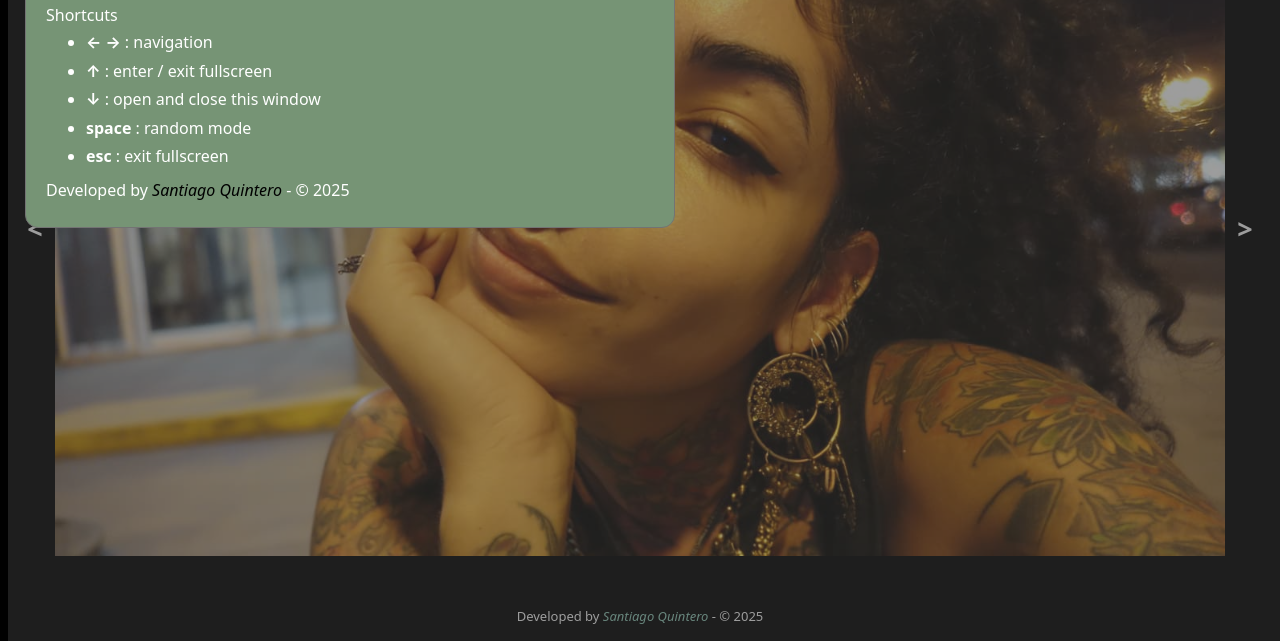
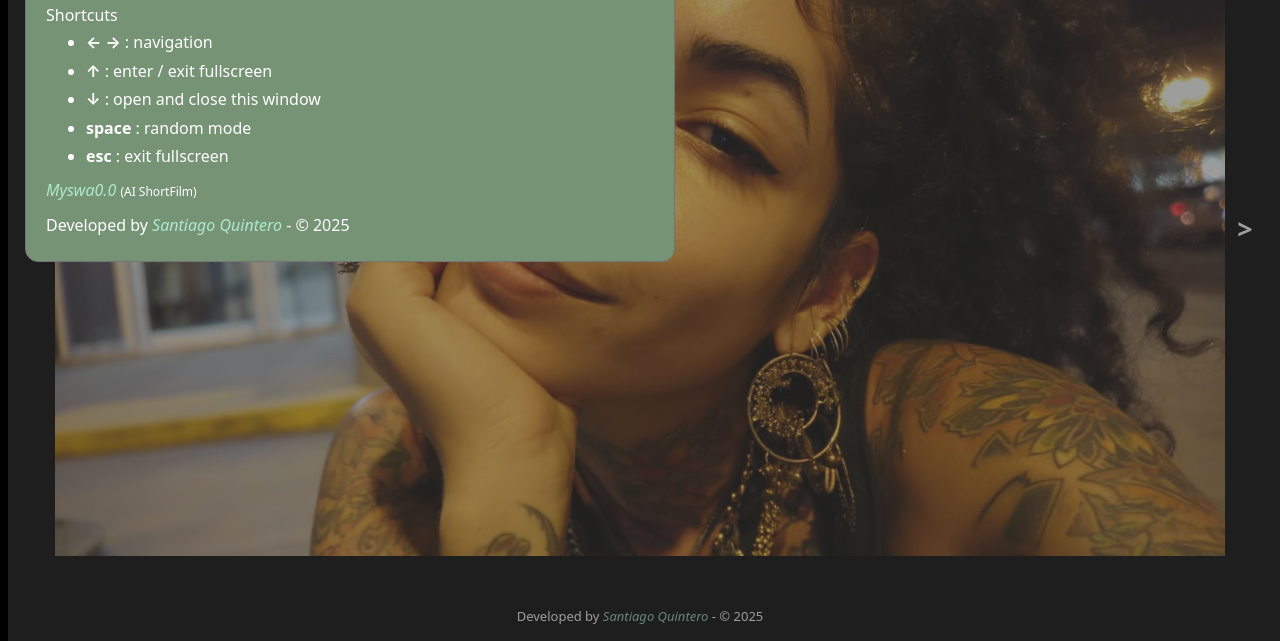
Before and after one commit to SantiRock/ai_gallery, a plain HTML site: page index.html in a window 1280 px wide. Shown: the part 159-800 px from the top of the page. Drawn offline with nearby package versions, Linux system fonts and the light colour scheme.

Commit message:
nov imgs + video

```diff
--- a/index.html
+++ b/index.html
@@ -40,6 +40,7 @@
             <li id="fullscreen"><b>space</b> : modo random</li>
             <li id="exitfs"><b>esc</b> : salir de fullscreen</li>
           </ul>
+          <p><a class="art2" href="https://vimeo.com/1133305245" target="_blank">Myswa0.0</a> <span class="aisf">(AI ShortFilm)</span></p>
           <p class="footer">Developed by <a class="art2" href="https://www.instagram.com/_a1v8/" target="_blank">Santiago Quintero</a> - © 2025</p>
         </div>
       </div>
--- a/styles.css
+++ b/styles.css
@@ -59,7 +59,11 @@ footer {
 
 .art2 {
     font-style: italic;
-    color:rgb(0, 0, 0);
+    color:rgb(174, 233, 204);
+}
+
+.aisf {
+    font-size: 12px;
 }
 
 /* Modal */
```
Also changed, not shown: img/img_3.jpg, img/img_35.jpg, img/img_4.jpg, img/img_44.jpg, img/img_45.jpg, img/img_56.jpg, img/img_84.jpg.
